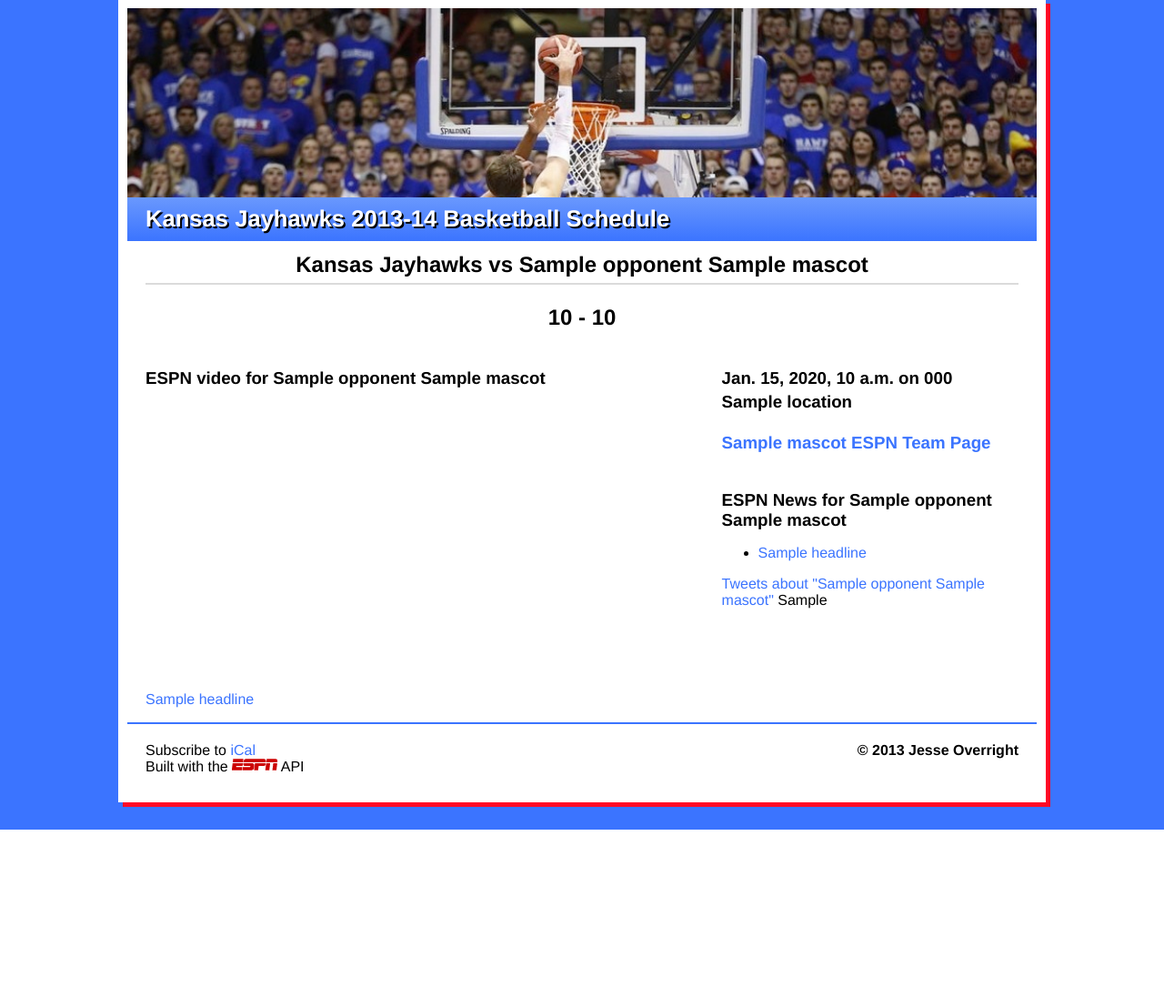
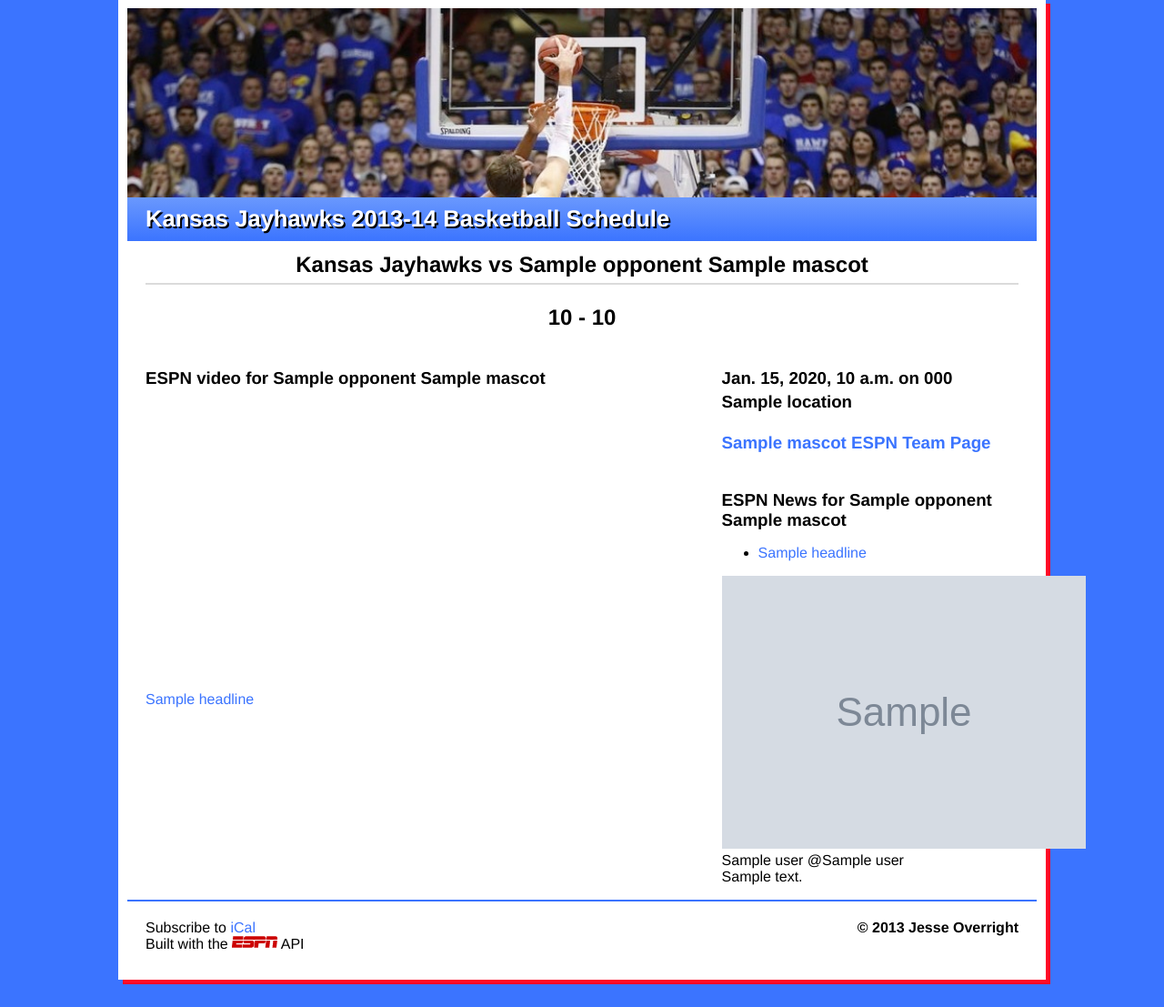
Before and after one commit to jesseoverright/django-jayhawk-schedule, a Django app: template schedule/templates/schedule/game.html in a window 1280 px wide. Shown: the part 31-1138 px from the top of the page at 91% size. Before the commit the page ends 943 px from the top, so only its background shows below. Run offline with Django 3.2, Linux system fonts and the light colour scheme; the template is opened without the code that fills it: most values are stand-ins (such as "Sample title", 1, 10 or a date in 2020); grey boxes marked "Sample" are stand-in pictures; some libraries are stand-ins or nearby versions.

Commit message:
stubbed out basics of displaying results from  with twitter api

```diff
--- a/schedule/models.py
+++ b/schedule/models.py
@@ -84,7 +84,7 @@ class TwitterApi(object):
 
         r = self.session.get('search/tweets.json', params=params, verify=True)
 
-        return r.json()
+        return r.json()['statuses']
 
 espn_api = EspnApi()
 
--- a/schedule/templates/schedule/game.html
+++ b/schedule/templates/schedule/game.html
@@ -60,10 +60,15 @@
             </ul>
         {% endif %}
 
-        <a class="twitter-timeline" data-dnt="true" href="https://twitter.com/search?q={{game.opponent.split|join:'+'}}+{{ game.mascot.split|join:'+' }}" data-widget-id="400717007772844032" data-search-term="test">Tweets about "{{game.opponent}} {{game.mascot}}"</a>
-        <script>!function(d,s,id){var js,fjs=d.getElementsByTagName(s)[0],p=/^http:/.test(d.location)?'http':'https';if(!d.getElementById(id)){js=d.createElement(s);js.id=id;js.src=p+"://platform.twitter.com/widgets.js";fjs.parentNode.insertBefore(js,fjs);}}(document,"script","twitter-wjs");</script>
+        <!--<a class="twitter-timeline" data-dnt="true" href="https://twitter.com/search?q={{game.opponent.split|join:'+'}}+{{ game.mascot.split|join:'+' }}" data-widget-id="400717007772844032" data-search-term="test">Tweets about "{{game.opponent}} {{game.mascot}}"</a>
+        <script>!function(d,s,id){var js,fjs=d.getElementsByTagName(s)[0],p=/^http:/.test(d.location)?'http':'https';if(!d.getElementById(id)){js=d.createElement(s);js.id=id;js.src=p+"://platform.twitter.com/widgets.js";fjs.parentNode.insertBefore(js,fjs);}}(document,"script","twitter-wjs");</script>-->
 
-        {{ game.test_tweets }}
+        {% for tweet in game.test_tweets %}
+            <div class="tweet">
+                <img src="{{tweet.user.profile_image_url_https}}">{{tweet.user.name}} @{{tweet.user.screen_name}}
+                <p>{{tweet.text}}</p>
+            </div>
+        {% endfor %}
 
 
     </div>
```
